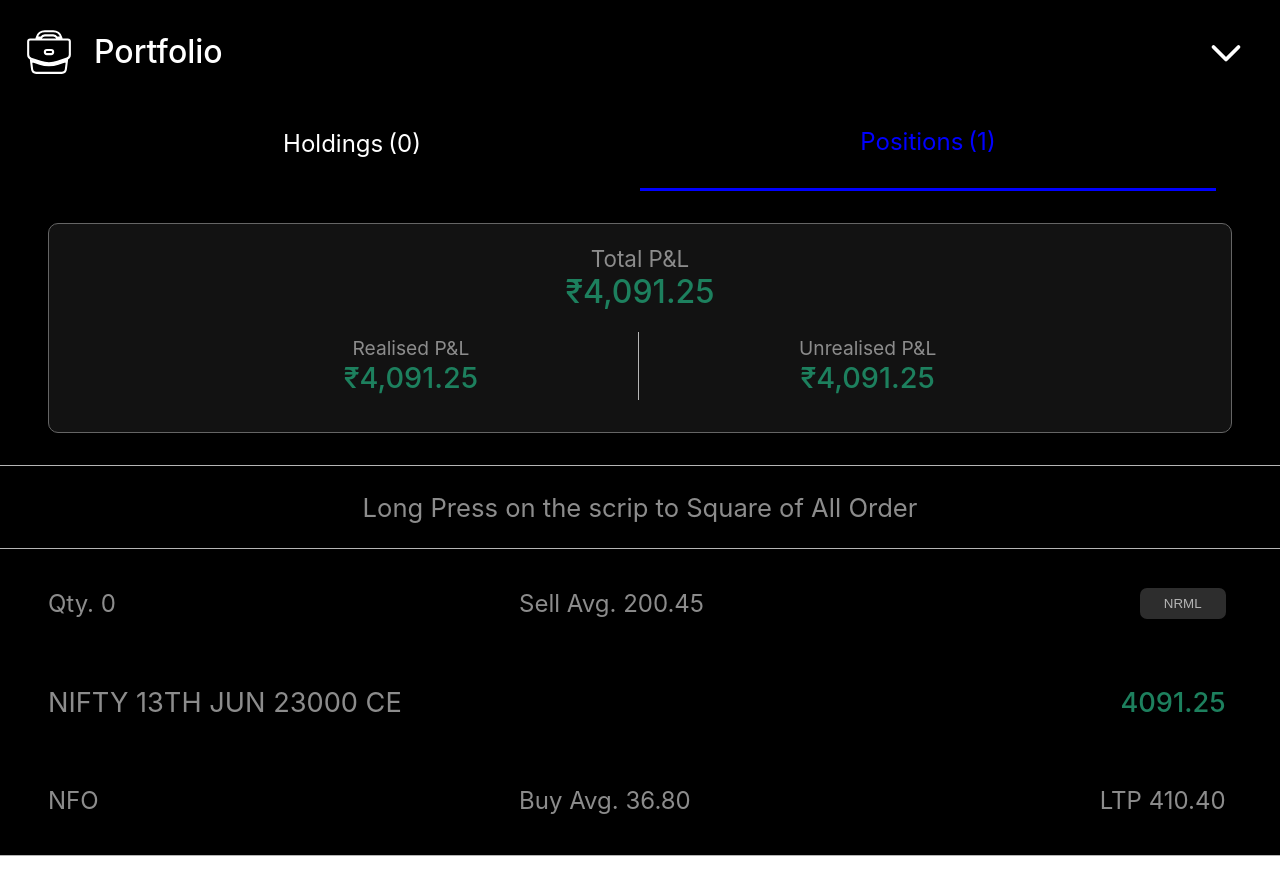
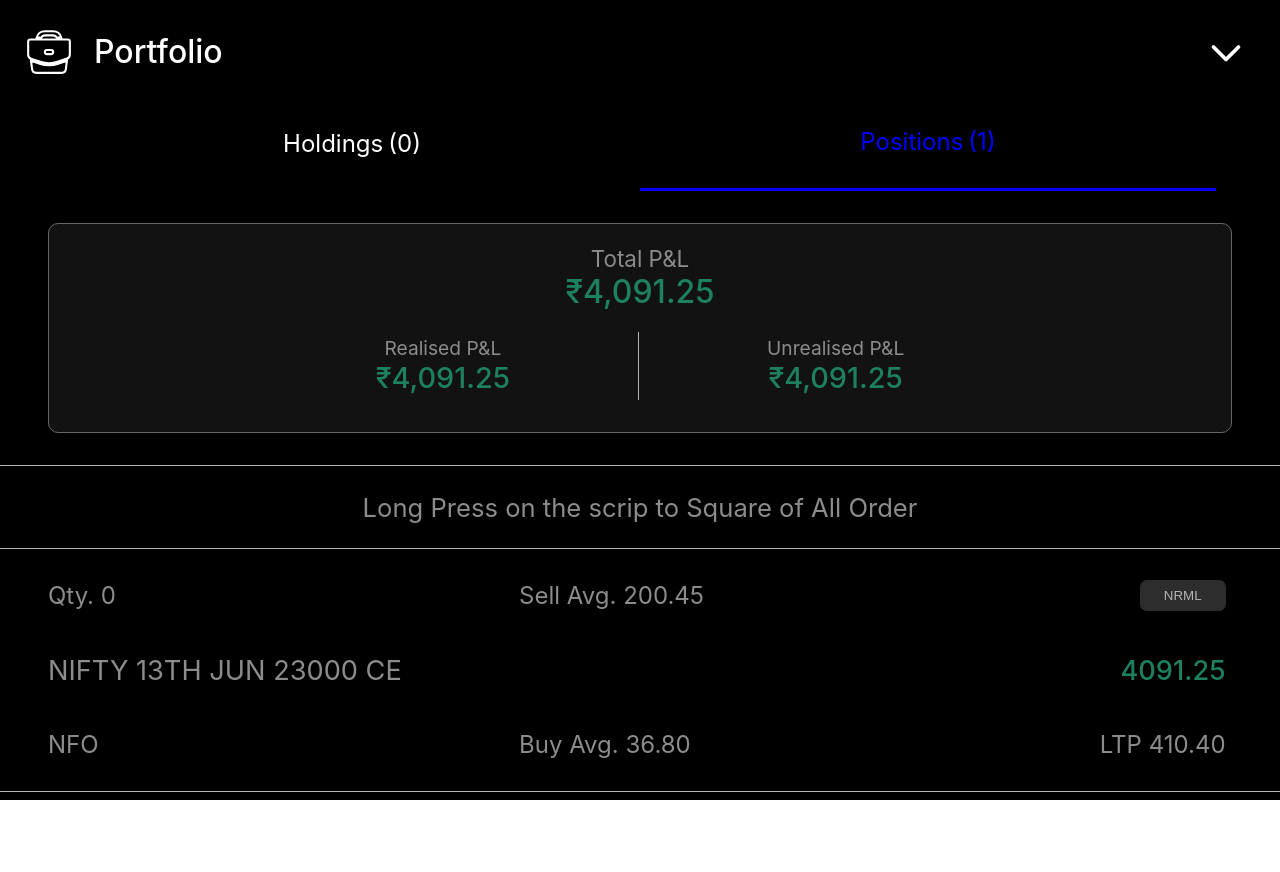
Before and after one commit to arunkumar404/trading_app_sim, a React (Create React App) app: page / in a window 1280 px wide. After the commit the page ends 800 px from the top, so only its background shows below. Built offline with nearby package versions, Linux system fonts and the light colour scheme.

Commit message:
test final

```diff
--- a/src/DetailsContainer/DetailsContainer.css
+++ b/src/DetailsContainer/DetailsContainer.css
@@ -12,7 +12,7 @@
   align-items: center;
   width: 92%;
   margin-inline: 3rem;
-  margin-block: 1rem;
+  margin-block: -.5rem;
 }
 .item_1 {
   width: 40%;
--- a/src/Positions/Positions.css
+++ b/src/Positions/Positions.css
@@ -13,11 +13,10 @@
 }
 .pnlContainer {
   padding-block: 0.3rem;
-  margin-inline: 3rem;
   display: flex;
   align-items: center;
   justify-content: center;
-  margin-inline: 10rem;
+  margin-inline: 8rem;
 }
 .pnlSingle {
   display: flex;
```
